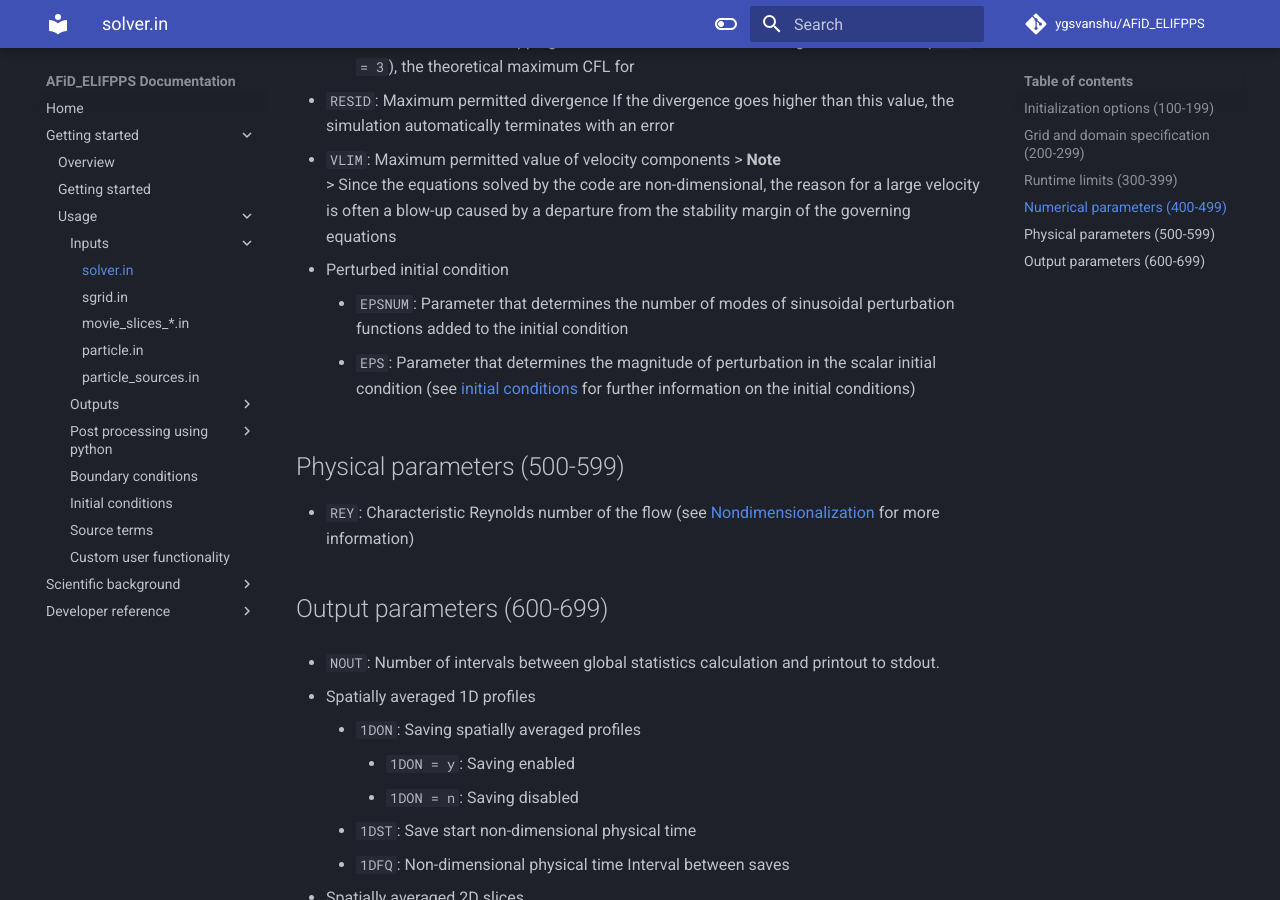
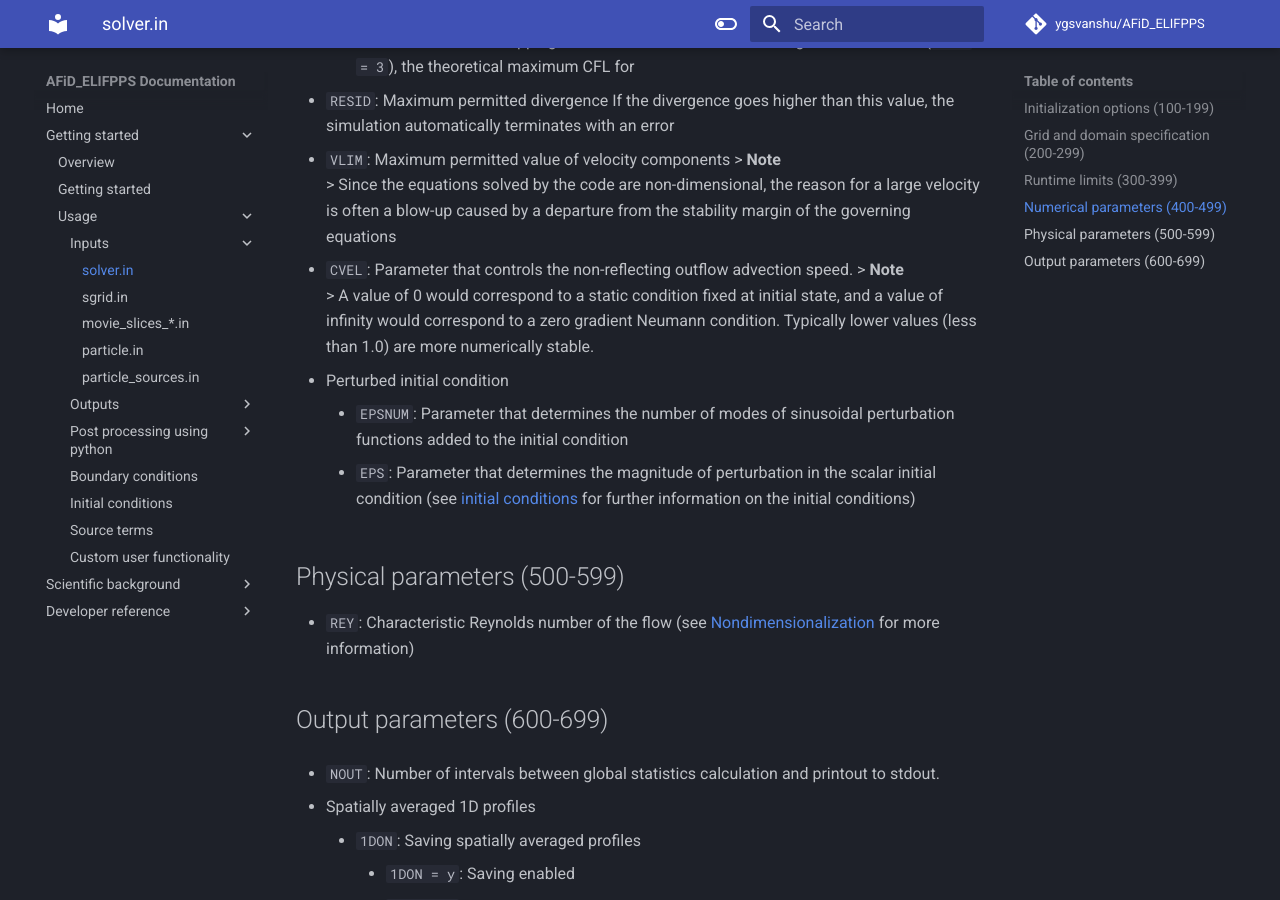
Before and after one commit to ygsvanshu/AFiD_ELIFPPS, an MkDocs documentation site: the page built from docs/usage/inputs/solver.md, in a window 1280 px wide and 900 px high, scrolled down 2622 px. Built offline with MkDocs 1.6.1 and Material for MkDocs 9.7.7, drawn with Linux system fonts in a browser that asks for light colours; comment, search, counter and statistics services are not loaded.

Commit message:
Updated docs for inputs
Updated corresponding documentation for CVEL and CSAV in solver.in, along with a link to docs in README

```diff
--- a/docs/usage/inputs/solver.md
+++ b/docs/usage/inputs/solver.md
@@ -83,6 +83,10 @@ This file contains the main input parameters required to run the fluid solver. T
 	> **Note**
 	> Since the equations solved by the code are non-dimensional, the reason for a large velocity is often a blow-up caused by a departure from the stability margin of the governing equations
 
+- `CVEL`: Parameter that controls the non-reflecting outflow advection speed.
+	> **Note**
+	> A value of 0 would correspond to a static condition fixed at initial state, and a value of infinity would correspond to a zero gradient Neumann condition. Typically lower values (less than 1.0) are more numerically stable.
+
 - Perturbed initial condition
     - `EPSNUM`: Parameter that determines the number of modes of sinusoidal perturbation functions added to the initial condition
     - `EPS`: Parameter that determines the magnitude of perturbation in the scalar initial condition (see [initial conditions]() for further information on the initial conditions)
```
Also changed, not shown: README.md (+2 -0 lines).
